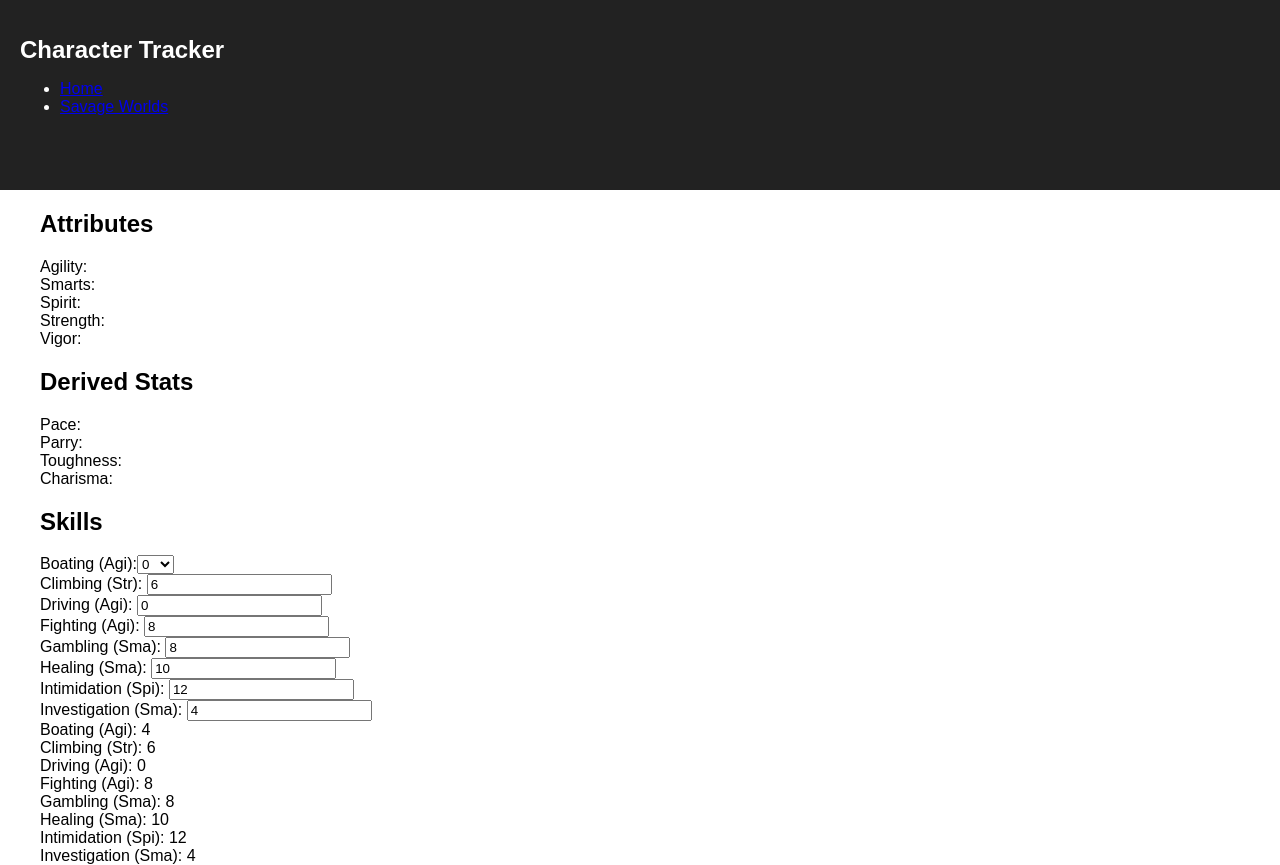
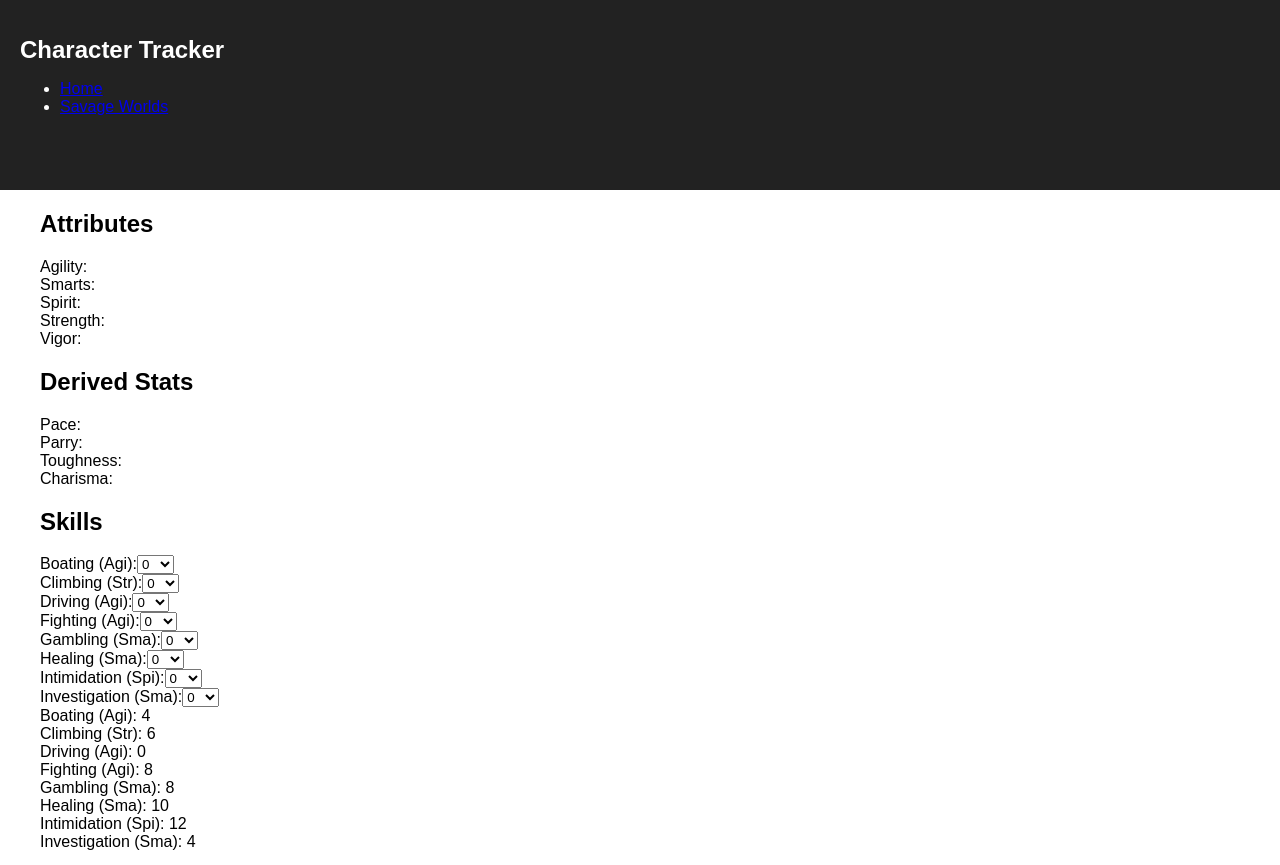
Before and after one commit to mfiss/chartrack, a React (Create React App) app: page /savageSheet in a window 1280 px wide. Built offline with nearby package versions, Linux system fonts and the light colour scheme.

Commit message:
added selector to remaining skills

```diff
--- a/src/component/SavageSkills.js
+++ b/src/component/SavageSkills.js
@@ -38,13 +38,77 @@ export default class SavageSkills extends Component {
                         <option value="12">12</option>
                     </select>
                 </div>
-                <div>Climbing (Str): <input type='text' name='climbing' onChange={this.updateSkill} defaultValue={this.state.skills.climbing} /> </div>
-                <div>Driving (Agi): <input type='text' name='driving' onChange={this.updateSkill} defaultValue={this.state.skills.driving} /> </div>
-                <div>Fighting (Agi): <input type='text' name='fighting' onChange={this.updateSkill} defaultValue={this.state.skills.fighting} /> </div>
-                <div>Gambling (Sma): <input type='text' name='gambling' onChange={this.updateSkill} defaultValue={this.state.skills.gambling} /> </div>
-                <div>Healing (Sma): <input type='text' name='healing' onChange={this.updateSkill} defaultValue={this.state.skills.healing} /> </div>
-                <div>Intimidation (Spi): <input type='text' name='intimidation' onChange={this.updateSkill} defaultValue={this.state.skills.intimidation} /> </div>
-                <div>Investigation (Sma): <input type='text' name='investigation' onChange={this.updateSkill} defaultValue={this.state.skills.investigation} /> </div>
+                <div>Climbing (Str):
+                    <select name="climbing" onChange={this.updateSkill}>
+                        <option value="0">0 </option>
+                        <option value="4">4</option>
+                        <option value="6">6</option>
+                        <option value="8">8</option>
+                        <option value="10">10</option>
+                        <option value="12">12</option>
+                    </select>
+                </div>
+                <div>Driving (Agi):
+                    <select name="driving" onChange={this.updateSkill}>
+                        <option value="0">0 </option>
+                        <option value="4">4</option>
+                        <option value="6">6</option>
+                        <option value="8">8</option>
+                        <option value="10">10</option>
+                        <option value="12">12</option>
+                    </select>
+                </div>
+                <div>Fighting (Agi):
+                   <select name="fighting" onChange={this.updateSkill}>
+                        <option value="0">0 </option>
+                        <option value="4">4</option>
+                        <option value="6">6</option>
+                        <option value="8">8</option>
+                        <option value="10">10</option>
+                        <option value="12">12</option>
+                    </select>
+                </div>
+                <div>Gambling (Sma):
+                    <select name="gambling" onChange={this.updateSkill}>
+                        <option value="0">0 </option>
+                        <option value="4">4</option>
+                        <option value="6">6</option>
+                        <option value="8">8</option>
+                        <option value="10">10</option>
+                        <option value="12">12</option>
+                    </select>
+                </div>
+                <div>Healing (Sma):
+                    <select name="healing" onChange={this.updateSkill}>
+                        <option value="0">0 </option>
+                        <option value="4">4</option>
+                        <option value="6">6</option>
+                        <option value="8">8</option>
+                        <option value="10">10</option>
+                        <option value="12">12</option>
+                    </select>
+                </div>
+                <div>Intimidation (Spi):
+                    <select name="intimidation" onChange={this.updateSkill}>
+                        <option value="0">0 </option>
+                        <option value="4">4</option>
+                        <option value="6">6</option>
+                        <option value="8">8</option>
+                        <option value="10">10</option>
+                        <option value="12">12</option>
+                    </select>
+                </div>
+                <div>Investigation (Sma):
+                    <select name="investigation" onChange={this.updateSkill}>
+                        <option value="0">0 </option>
+                        <option value="4">4</option>
+                        <option value="6">6</option>
+                        <option value="8">8</option>
+                        <option value="10">10</option>
+                        <option value="12">12</option>
+                    </select>
+                </div>
+
                 <div>Boating (Agi): {this.state.skills.boating} </div>
                 <div>Climbing (Str): {this.state.skills.climbing} </div>
                 <div>Driving (Agi): {this.state.skills.driving} </div>
```
